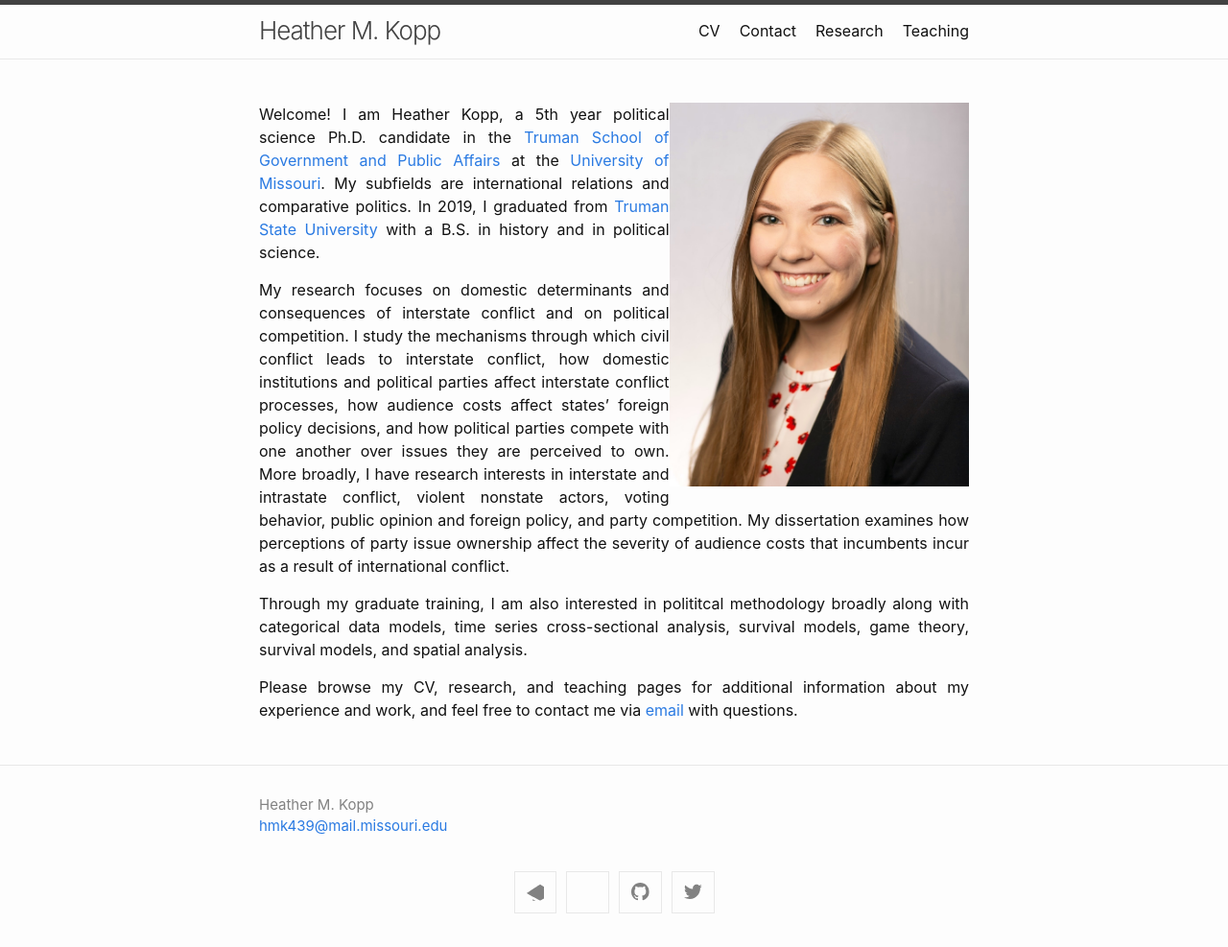
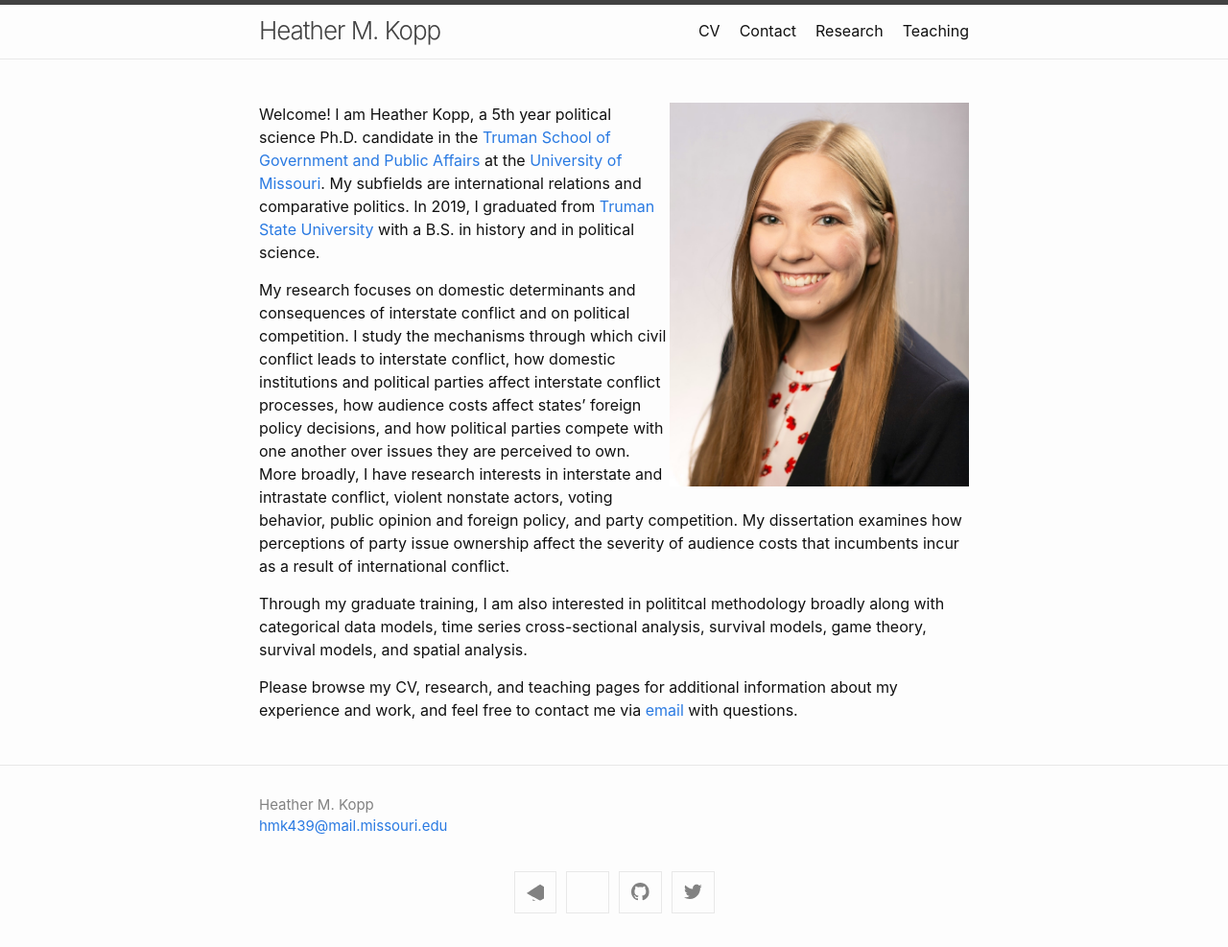
Before and after one commit to heatherkopp/heatherkopp.github.io, a Jekyll site: the page built from index.md, in a window 1280 px wide. Shown: the whole page at 96% size. Built offline with Jekyll 4.4.1, drawn with Linux system fonts in a browser that asks for light colours.

Commit message:
Update index.md

```diff
--- a/index.md
+++ b/index.md
@@ -5,10 +5,10 @@ layout: home
 <img align="right" src="https://heatherkopp.github.io/files/kopp.jpg" height="400" alt="kopp"/>
 
 <div dir="ltr">
-<p align="justify"> Welcome! I am Heather Kopp, a 5th year political science Ph.D. candidate in the <a href="https://www.truman.missouri.edu/" target="_blank">Truman School of Government and Public Affairs</a> at the <a href="https://www.missouri.edu/" target="_blank">University of Missouri</a>. My subfields are international relations and comparative politics. In 2019, I graduated from <a href="https://www.truman.edu/" target="_blank">Truman State University</a> with a B.S. in history and in political science. </p>
+<p> Welcome! I am Heather Kopp, a 5th year political science Ph.D. candidate in the <a href="https://www.truman.missouri.edu/" target="_blank">Truman School of Government and Public Affairs</a> at the <a href="https://www.missouri.edu/" target="_blank">University of Missouri</a>. My subfields are international relations and comparative politics. In 2019, I graduated from <a href="https://www.truman.edu/" target="_blank">Truman State University</a> with a B.S. in history and in political science. </p>
 
-<p align="justify"> My research focuses on domestic determinants and consequences of interstate conflict and on political competition. I study the mechanisms through which civil conflict leads to interstate conflict, how domestic institutions and political parties affect interstate conflict processes, how audience costs affect states’ foreign policy decisions, and how political parties compete with one another over issues they are perceived to own. More broadly, I have research interests in interstate and intrastate conflict, violent nonstate actors, voting behavior, public opinion and foreign policy, and party competition. My dissertation examines how perceptions of party issue ownership affect the severity of audience costs that incumbents incur as a result of international conflict. </p>
+<p> My research focuses on domestic determinants and consequences of interstate conflict and on political competition. I study the mechanisms through which civil conflict leads to interstate conflict, how domestic institutions and political parties affect interstate conflict processes, how audience costs affect states’ foreign policy decisions, and how political parties compete with one another over issues they are perceived to own. More broadly, I have research interests in interstate and intrastate conflict, violent nonstate actors, voting behavior, public opinion and foreign policy, and party competition. My dissertation examines how perceptions of party issue ownership affect the severity of audience costs that incumbents incur as a result of international conflict. </p>
 
-<p align="justify"> Through my graduate training, I am also interested in polititcal methodology broadly along with categorical data models, time series cross-sectional analysis, survival models, game theory, survival models, and spatial analysis. </p>
+<p> Through my graduate training, I am also interested in polititcal methodology broadly along with categorical data models, time series cross-sectional analysis, survival models, game theory, survival models, and spatial analysis. </p>
 
-<p align="justify"> Please browse my CV, research, and teaching pages for additional information about my experience and work, and feel free to contact me via <a href = "mailto: hmk439@mail.missouri.edu">email</a> with questions. </p>
+<p> Please browse my CV, research, and teaching pages for additional information about my experience and work, and feel free to contact me via <a href = "mailto: hmk439@mail.missouri.edu">email</a> with questions. </p>
```
